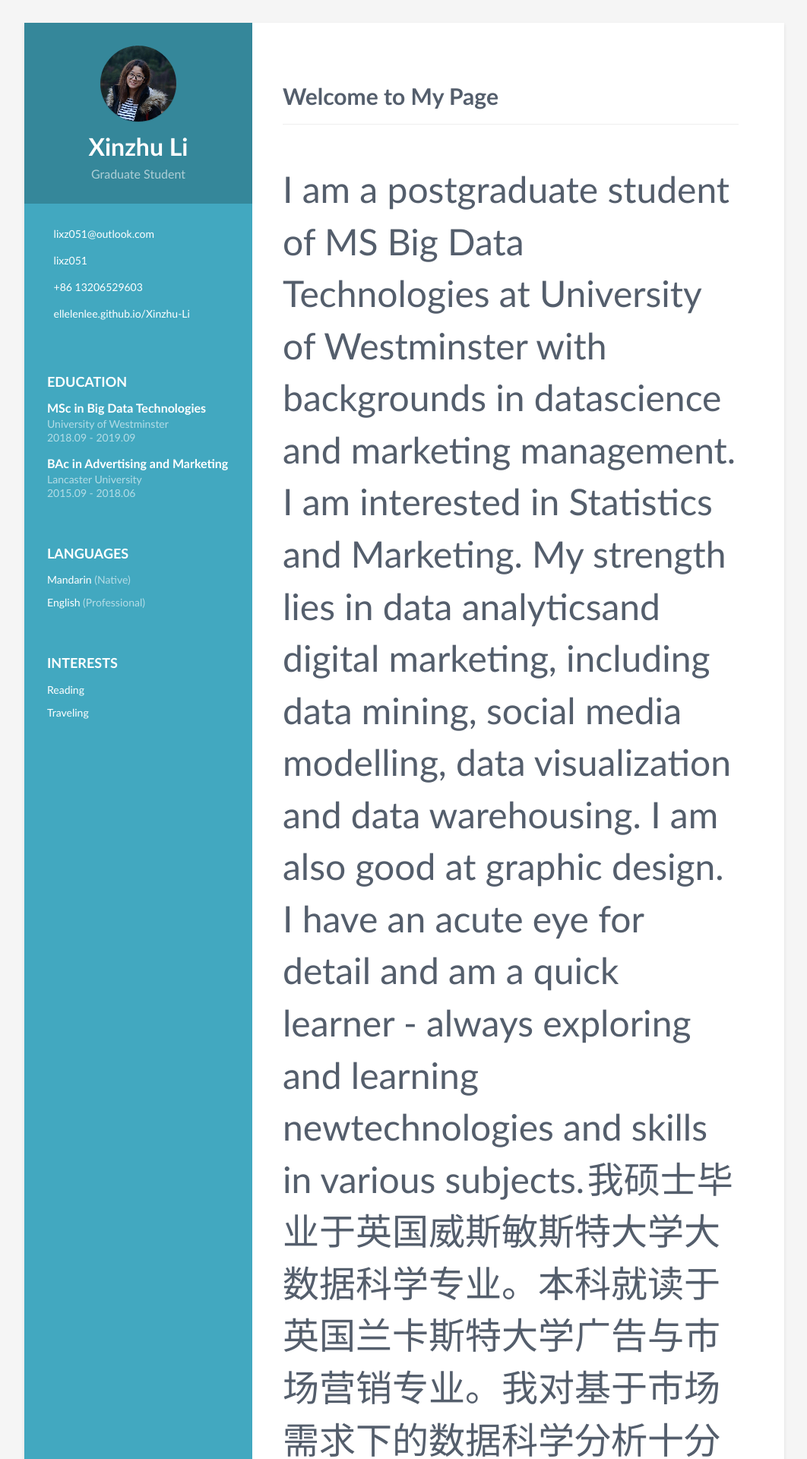
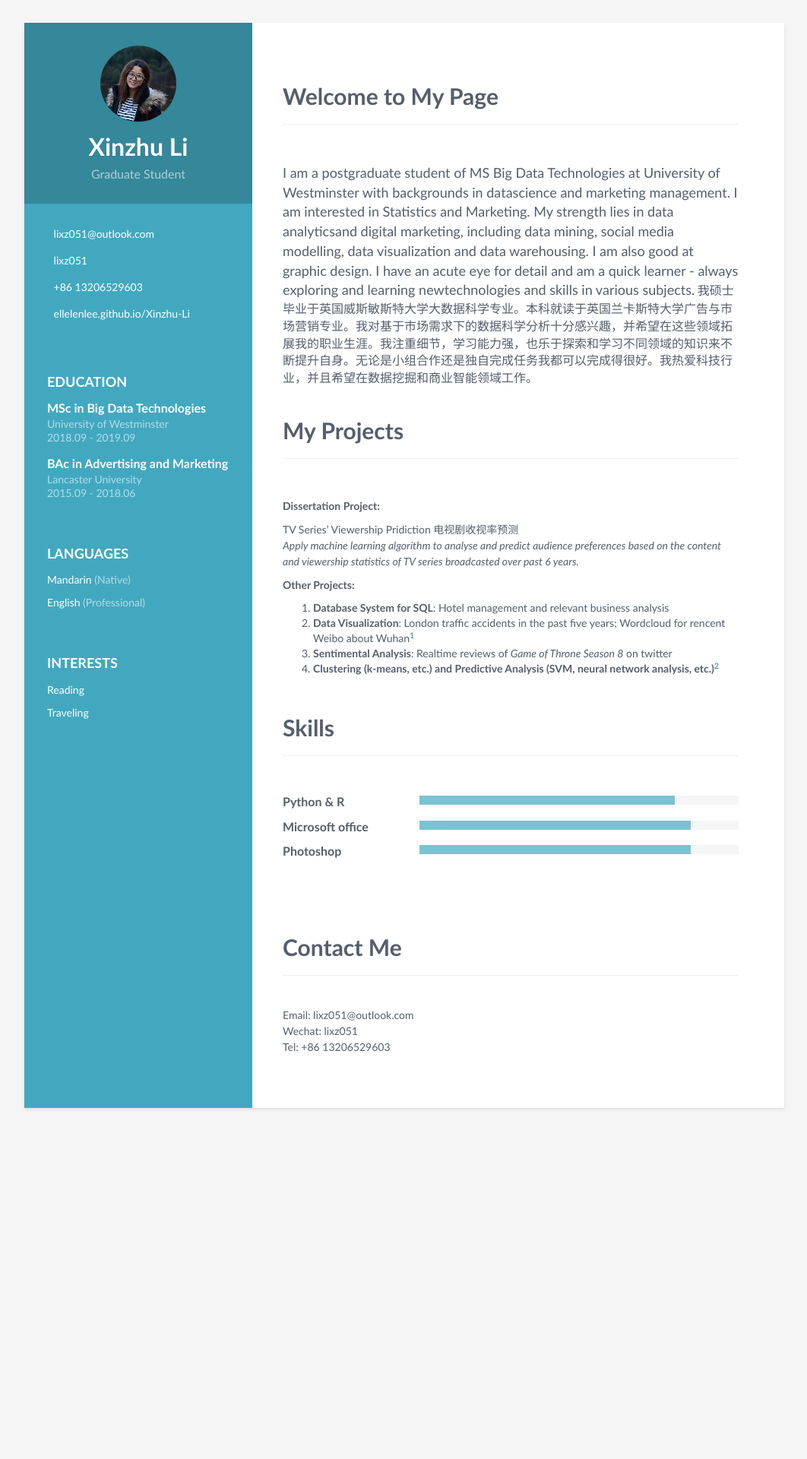
Before and after one commit to ellelenlee/Xinzhu-Li, a Jekyll site: the page built from index.md, in a window 1280 px wide. Shown: the top 1920 px of the page at 76% size, without its empty margins (108-1170 px from the left). Built offline with Jekyll 4.4.1, drawn with Linux system fonts in a browser that asks for light colours; our own code applies the rules of GitHub Pages for plain Markdown files; after the commit the page ends 1488 px from its top, so only the background shows below that.

Commit message:
Update index.md

```diff
--- a/index.md
+++ b/index.md
@@ -2,9 +2,9 @@
 ---
 
 <br/>
-<font size="16">I am a postgraduate student of MS Big Data Technologies at University of Westminster with backgrounds in datascience and marketing management. I am interested in Statistics and Marketing. My strength lies in data analyticsand digital marketing, including data mining, social media modelling, data visualization and data warehousing. I am also good at graphic design. I have an acute eye for detail and am a quick learner - always exploring and learning newtechnologies and skills in various subjects.</font>
+<font size="4">I am a postgraduate student of MS Big Data Technologies at University of Westminster with backgrounds in datascience and marketing management. I am interested in Statistics and Marketing. My strength lies in data analyticsand digital marketing, including data mining, social media modelling, data visualization and data warehousing. I am also good at graphic design. I have an acute eye for detail and am a quick learner - always exploring and learning newtechnologies and skills in various subjects.</font>
 
-<font size="12">我硕士毕业于英国威斯敏斯特大学大数据科学专业。本科就读于英国兰卡斯特大学广告与市场营销专业。我对基于市场需求下的数据科学分析十分感兴趣，并希望在这些领域拓展我的职业生涯。我注重细节，学习能力强，也乐于探索和学习不同领域的知识来不断提升自身。无论是小组合作还是独自完成任务我都可以完成得很好。我热爱科技行业，并且希望在数据挖掘和商业智能领域工作。</font>
+<font size="3">我硕士毕业于英国威斯敏斯特大学大数据科学专业。本科就读于英国兰卡斯特大学广告与市场营销专业。我对基于市场需求下的数据科学分析十分感兴趣，并希望在这些领域拓展我的职业生涯。我注重细节，学习能力强，也乐于探索和学习不同领域的知识来不断提升自身。无论是小组合作还是独自完成任务我都可以完成得很好。我热爱科技行业，并且希望在数据挖掘和商业智能领域工作。</font>
 
 <br/>
 
```
